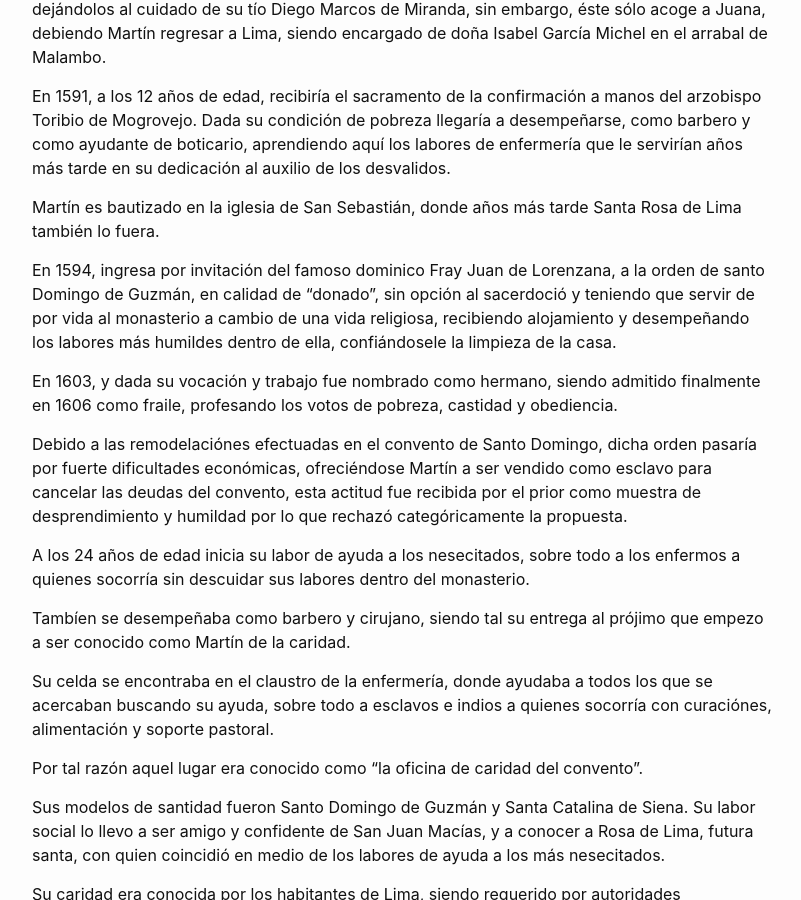
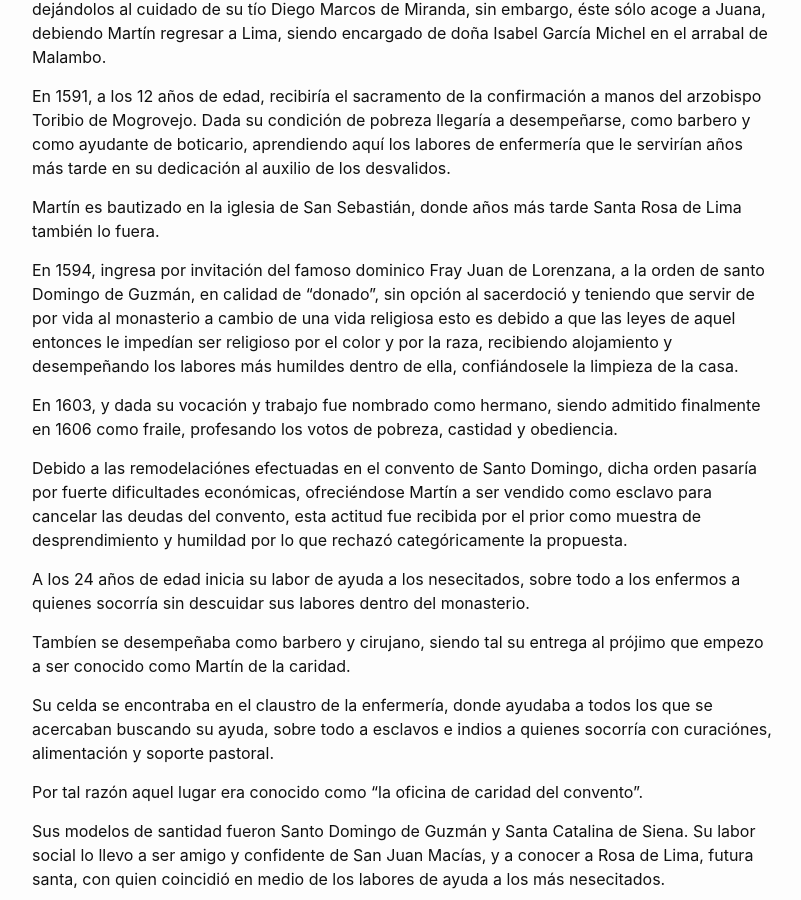
Before and after one commit to dylanmeca/dylanmeca.github.io, a Jekyll site: the page built from _posts/2021-08-10-La-vida-de-San-Martin-de-Porres.md, in a window 1280 px wide and 900 px high, scrolled down 1030 px. Shown: the whole window, without its empty margins (238-1039 px from the left). Built offline with Jekyll 4.4.1, drawn with Linux system fonts in a browser that asks for light colours; a script that is not in the unit is left out; comment, search, counter and statistics services are not loaded.

Commit message:
Update 2021-08-10-La-vida-de-San-Martin-de-Porres.md

```diff
--- a/_posts/2021-08-10-La-vida-de-San-Martin-de-Porres.md
+++ b/_posts/2021-08-10-La-vida-de-San-Martin-de-Porres.md
@@ -41,7 +41,7 @@
 
 Martín es bautizado en la iglesia de San Sebastián, donde años más tarde Santa Rosa de Lima también lo fuera.
 
-En 1594, ingresa por invitación del famoso dominico Fray Juan de Lorenzana, a la orden de santo Domingo de Guzmán, en calidad de "donado", sin opción al sacerdoció y teniendo que servir de por vida al monasterio a cambio de una vida religiosa, recibiendo alojamiento y desempeñando los labores más humildes dentro de ella, confiándosele la limpieza de la casa.
+En 1594, ingresa por invitación del famoso dominico Fray Juan de Lorenzana, a la orden de santo Domingo de Guzmán, en calidad de "donado", sin opción al sacerdoció y teniendo que servir de por vida al monasterio a cambio de una vida religiosa esto es debido a que las leyes de aquel entonces le impedían ser religioso por el color y por la raza, recibiendo alojamiento y desempeñando los labores más humildes dentro de ella, confiándosele la limpieza de la casa.
 
 En 1603, y dada su vocación y trabajo fue nombrado como hermano, siendo admitido finalmente en 1606 como fraile, profesando los votos de pobreza, castidad y obediencia.
 
```
